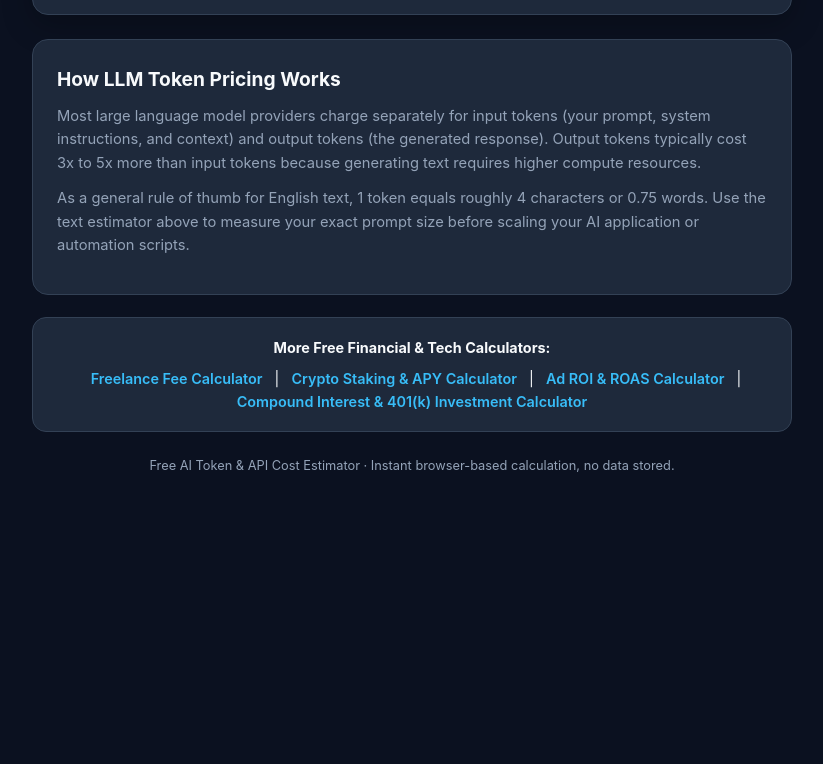
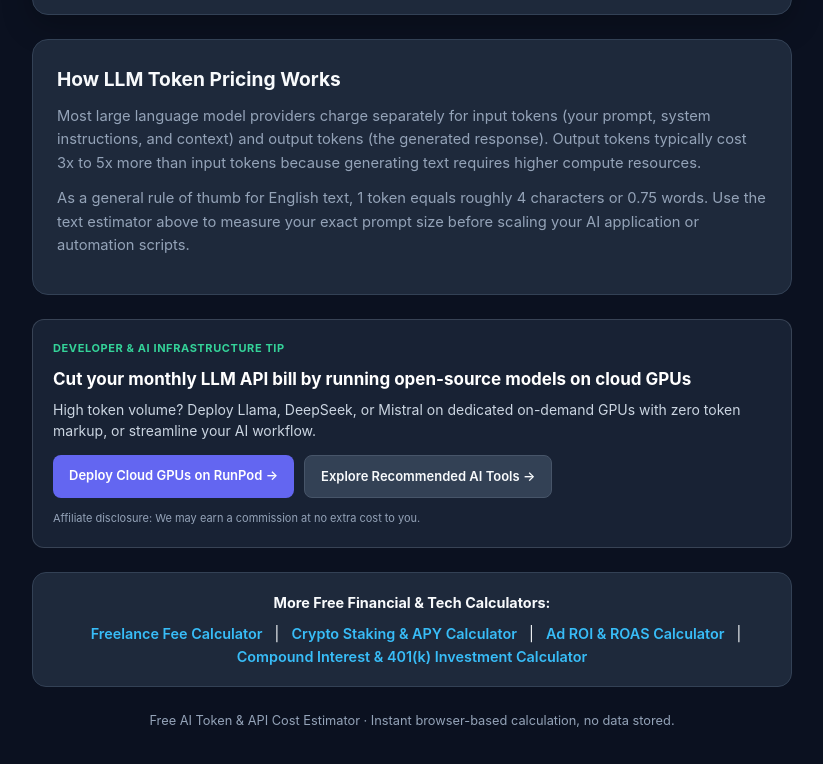
Before and after one commit to valeryivch-maker/ai-token-cost-calculator, a plain HTML site: page index.html in a window 1280 px wide. Shown: the part 1030-1794 px from the top of the page, without its empty margins (228-1051 px from the left). Before the commit the page ends 1557 px from the top, so only its background shows below. Drawn offline with Linux system fonts and the light colour scheme.

Commit message:
нативный HTML-блок

```diff
--- a/index.html
+++ b/index.html
@@ -157,6 +157,30 @@
     <p>As a general rule of thumb for English text, 1 token equals roughly 4 characters or 0.75 words. Use the text estimator above to measure your exact prompt size before scaling your AI application or automation scripts.</p>
   </section>
 
+  <!-- NATIVE CPA BLOCK: AI TOKEN COST -->
+<div style="margin:24px 0; padding:20px; border-radius:12px; background:rgba(30,41,59,0.75); border:1px solid rgba(148,163,184,0.25); color:#f8fafc; font-family:inherit;">
+  <div style="font-size:11px; font-weight:700; text-transform:uppercase; letter-spacing:0.6px; color:#34d399; margin-bottom:8px;">
+    Developer &amp; AI Infrastructure Tip
+  </div>
+  <div style="font-size:17px; font-weight:700; margin-bottom:6px; color:#ffffff;">
+    Cut your monthly LLM API bill by running open-source models on cloud GPUs
+  </div>
+  <p style="font-size:14px; line-height:1.5; color:#cbd5e1; margin:0 0 14px 0;">
+    High token volume? Deploy Llama, DeepSeek, or Mistral on dedicated on-demand GPUs with zero token markup, or streamline your AI workflow.
+  </p>
+  <div style="display:flex; flex-wrap:wrap; gap:10px; margin-bottom:12px;">
+    <a href="#RUNPOD_LINK" target="_blank" rel="nofollow sponsored noopener" style="display:inline-block; background:#6366f1; color:#ffffff; text-decoration:none; font-weight:600; font-size:13px; padding:10px 16px; border-radius:8px;">
+      Deploy Cloud GPUs on RunPod →
+    </a>
+    <a href="#AI_PARTNERSTACK_LINK" target="_blank" rel="nofollow sponsored noopener" style="display:inline-block; background:#334155; color:#f8fafc; border:1px solid #475569; text-decoration:none; font-weight:600; font-size:13px; padding:10px 16px; border-radius:8px;">
+      Explore Recommended AI Tools →
+    </a>
+  </div>
+  <div style="font-size:11px; color:#94a3b8;">
+    Affiliate disclosure: We may earn a commission at no extra cost to you.
+  </div>
+</div>
+
   <nav class="hub-links">
     <strong>More Free Financial & Tech Calculators:</strong>
     <a href="https://valeryivch-maker.github.io/freelance-fee-calculator/" target="_blank">Freelance Fee Calculator</a> |
```
